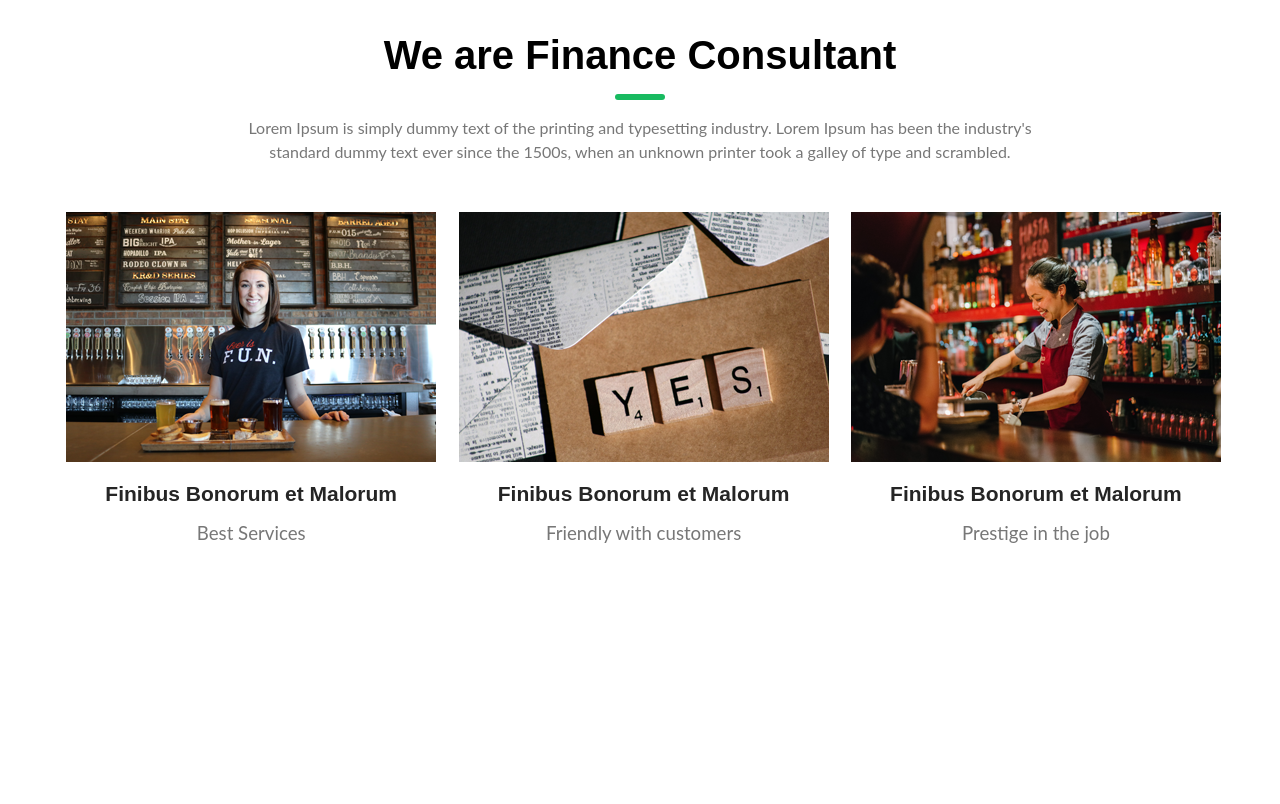
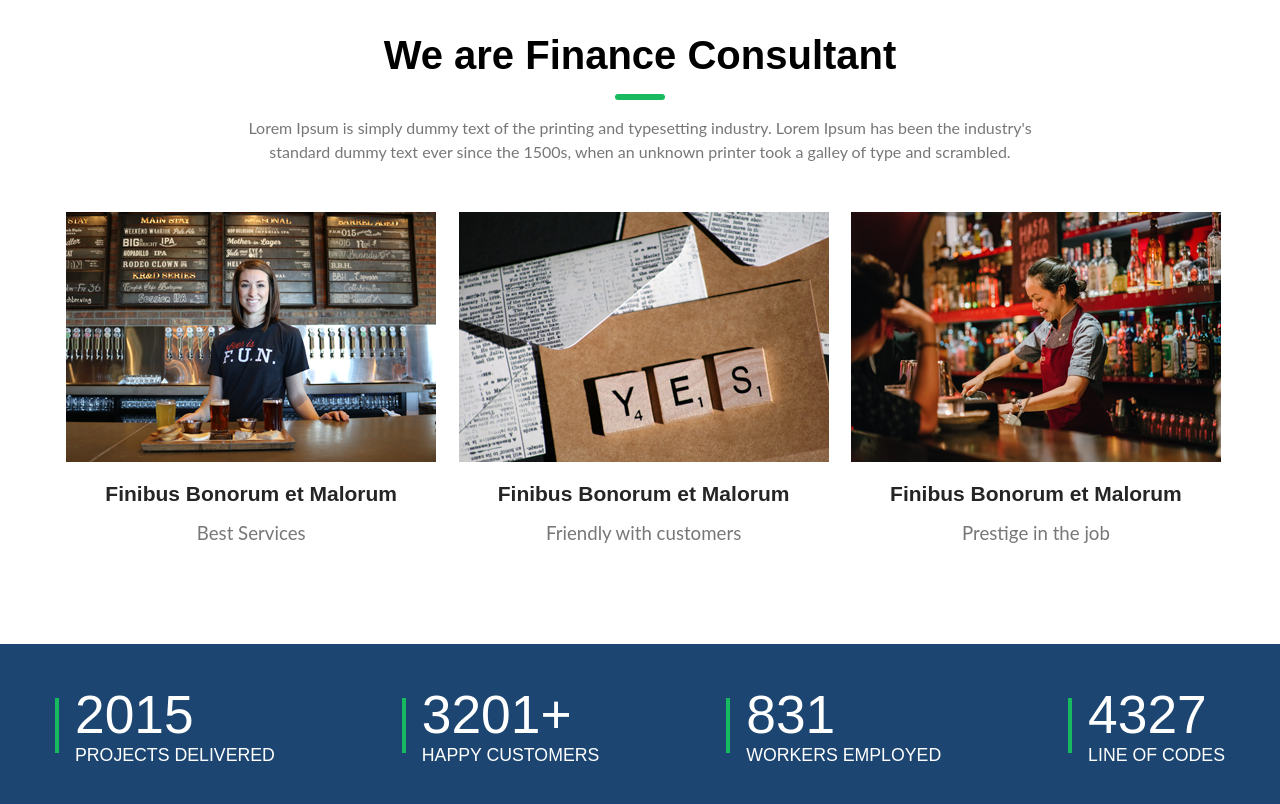
Before and after one commit to HazratAli4510/FNC-PSD-to-HTML, a plain HTML site: page index.html in a window 1280 px wide. Shown: the part 842-1646 px from the top of the page. Before the commit the page ends 1486 px from the top, so only its background shows below. Drawn offline with Linux system fonts and the light colour scheme.

Commit message:
anylitcs added

```diff
--- a/index.html
+++ b/index.html
@@ -1,13 +1,16 @@
 <!DOCTYPE html>
 <html lang="en">
+
 <head>
     <meta charset="UTF-8">
     <meta http-equiv="X-UA-Compatible" content="IE=edge">
     <meta name="viewport" content="width=device-width, initial-scale=1.0">
     <title>Home-FNC</title>
-    <link rel="stylesheet" href="https://pro.fontawesome.com/releases/v5.10.0/css/all.css" integrity="sha384-AYmEC3Yw5cVb3ZcuHtOA93w35dYTsvhLPVnYs9eStHfGJvOvKxVfELGroGkvsg+p" crossorigin="anonymous"/>
+    <link rel="stylesheet" href="https://pro.fontawesome.com/releases/v5.10.0/css/all.css"
+        integrity="sha384-AYmEC3Yw5cVb3ZcuHtOA93w35dYTsvhLPVnYs9eStHfGJvOvKxVfELGroGkvsg+p" crossorigin="anonymous" />
     <link rel="stylesheet" href="style.css">
 </head>
+
 <body>
     <section id="header-top">
         <div class="container flex justify-between item-center">
@@ -27,7 +30,8 @@
                 <a target="_blank" href="https://www.facebook.com/HazratAli451/"><i class="fab fa-facebook-f"></i></a>
                 <a target="_blank" href="https://twitter.com/HazratAli4510"><i class="fab fa-twitter"></i></a>
                 <i class="fab fa-pinterest"></i>
-                        <a target="_blank" href="https://www.linkedin.com/in/md-hazrat-ali-4702691b8/"><i class="fab fa-linkedin"></i></a>
+                <a target="_blank" href="https://www.linkedin.com/in/md-hazrat-ali-4702691b8/"><i
+                        class="fab fa-linkedin"></i></a>
             </div>
         </div>
     </section>
@@ -44,14 +48,16 @@
                 <a href="">News</a>
                 <a href="">Pages</a>
                 <a href="">Contact us</a>
-                <form action=""><input placeholder="  Search"  type="text"><button ><i class="fas fa-search"></i></button></form>
+                <form action=""><input placeholder="  Search" type="text"><button><i class="fas fa-search"></i></button>
+                </form>
             </div>
         </div>
     </nav>
     <header>
         <div class="container">
             <h1>We help businesses grow <br> and innovate</h1>
-            <p>Ipsum is simply text of the stry simply dummy text of the printing and typesetting industry. Lorem Ipsum. </p>
+            <p>Ipsum is simply text of the stry simply dummy text of the printing and typesetting industry. Lorem Ipsum.
+            </p>
             <div class="flex">
                 <a href="#">Read More</a>
                 <a href="#">Get in touch</button></a>
@@ -65,11 +71,13 @@
         <div class="container">
             <h2>We are Finance Consultant</h2>
             <span></span>
-            <p>Lorem Ipsum is simply dummy text of the printing and typesetting industry. Lorem Ipsum has been the industry's standard dummy text ever since the 1500s, when an unknown printer took a galley of type and scrambled.</p>
+            <p>Lorem Ipsum is simply dummy text of the printing and typesetting industry. Lorem Ipsum has been the
+                industry's standard dummy text ever since the 1500s, when an unknown printer took a galley of type and
+                scrambled.</p>
             <div class="flex item-center">
                 <div class="boxes">
                     <img src="images/about-1.png" alt="">
-                    <h2>Finibus Bonorum et Malorum         </h2>
+                    <h2>Finibus Bonorum et Malorum </h2>
                     <span>Best Services</span>
                 </div>
                 <div class="boxes">
@@ -85,5 +93,40 @@
             </div>
         </div>
     </section>
+    <section id="anylitics">
+        <div class="container">
+            <div class="flex item-center justify-between">
+                <div class="box flex item-center">
+                    <span></span>
+                    <div>
+                        <h1>2015</h1>
+                        <summary>PROJECTS DELIVERED</summary>
+                    </div>
+                </div>
+                <div class="box flex item-center">
+                    <span></span>
+                    <div>
+                        <h1>3201+</h1>
+                        <summary>HAPPY CUSTOMERS</summary>
+                    </div>
+                </div>
+                <div class="box flex item-center">
+                    <span></span>
+                    <div>
+                        <h1>831</h1>
+                        <summary>WORKERS EMPLOYED</summary>
+                    </div>
+                </div>
+                <div class="box flex item-center">
+                    <span></span>
+                    <div>
+                        <h1>4327</h1>
+                        <summary>LINE OF CODES</summary>
+                    </div>
+                </div>
+            </div>
+        </div>
+    </section>
 </body>
+
 </html>
--- a/style.css
+++ b/style.css
@@ -2,7 +2,7 @@
     margin: 0;
     padding: 0;
     font-family: 'Montserrat', sans-serif;
-
+    box-sizing: border-box;
 }
 
 /* <--------------Container------------> */
@@ -103,6 +103,7 @@ nav{
     height: 90px;
     position: sticky;
     top: 0;
+    z-index: 100;
 }
 nav a{
     text-decoration: none;
@@ -287,3 +288,34 @@ section#about .container .boxes span{
     font-size: 14pt;
     color: var(--secondary);
 }
+
+
+
+
+
+
+/* <------------------anylitics------------------> */
+section#anylitics{
+    height: 160px;
+    background-color: var(--bg-primary);
+}
+section#anylitics .container .box{
+    padding-top: 40px;
+}
+section#anylitics .container .box span{
+    display: block;
+    width: 4px;
+    height: 55px;
+    background-color: var(--primary);
+    margin-right: 1rem;
+}
+section#anylitics .container  .box h1{
+    color: white;
+    font-weight: 400;
+    font-size: 40pt;
+}
+section#anylitics .container  .box summary{
+    font-weight: 500;
+    font-size: 13.3pt;
+    color: white;
+}
```
Lines whose indentation alone changed are shown as unchanged.
